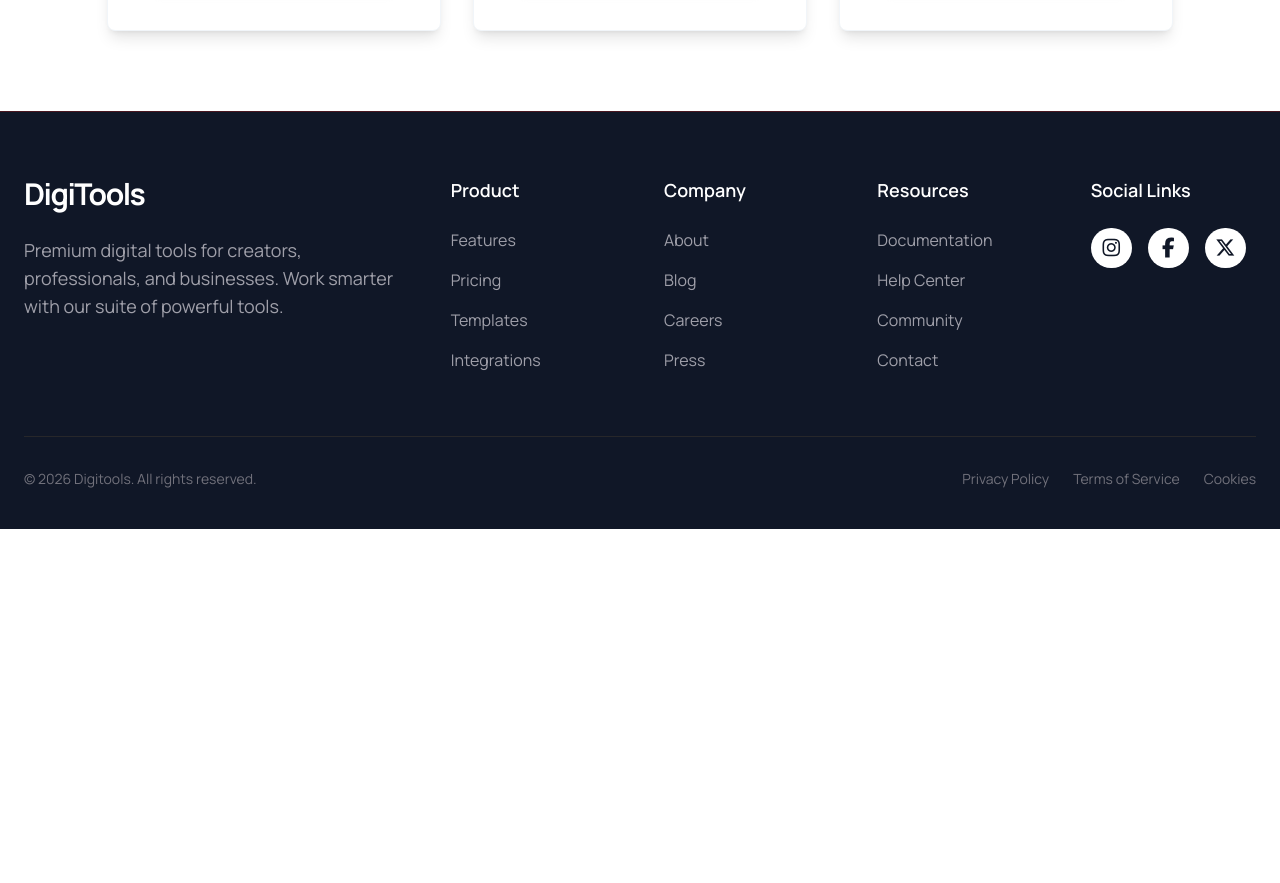
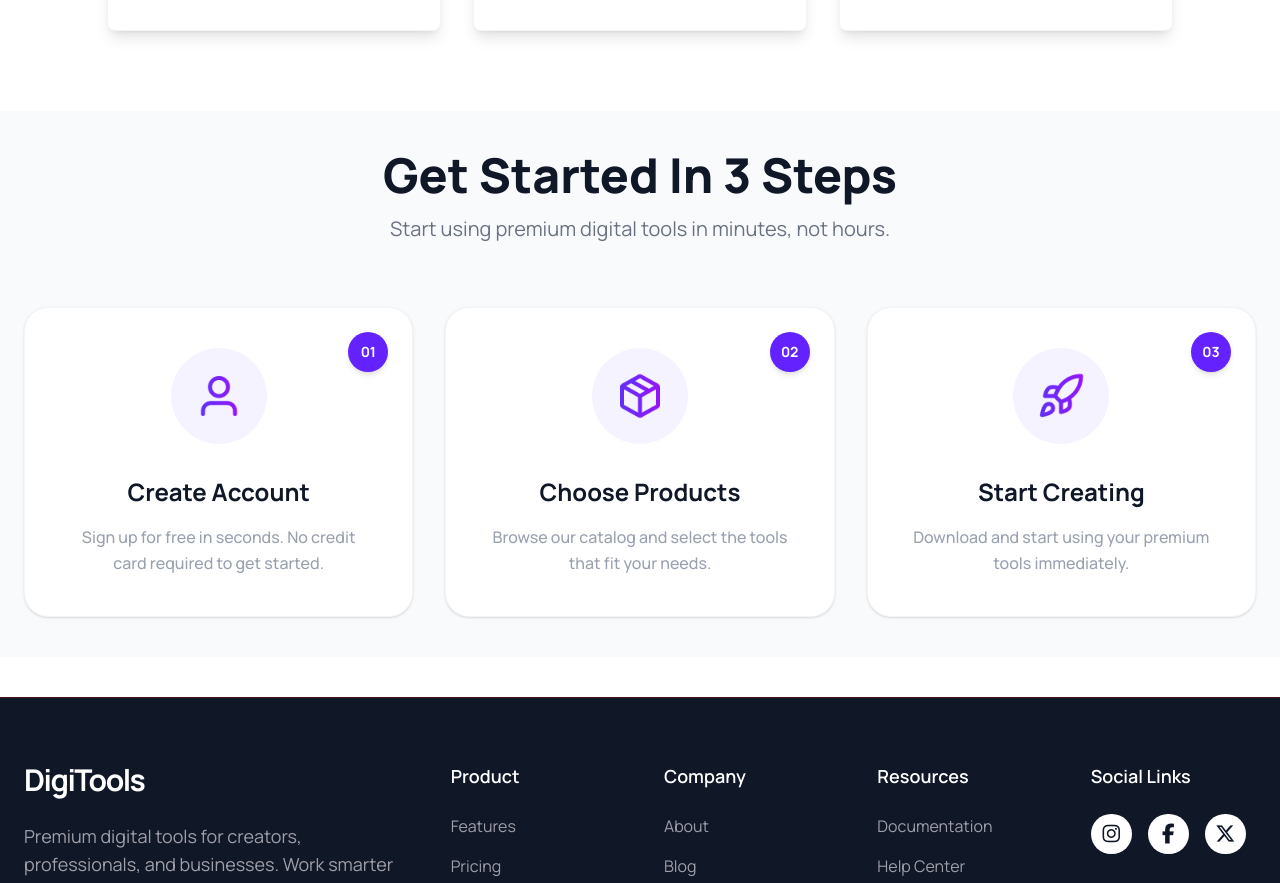
Before and after one commit to Pranto408/digi-tools, a React (Vite) app: page / in a window 1280 px wide. Shown: the part 2242-3125 px from the top of the page. Before the commit the page ends 2771 px from the top, so only its background shows below. Built offline with nearby package versions, Linux system fonts and the light colour scheme.

Commit message:
Get Started Section Complite

```diff
--- a/src/App.jsx
+++ b/src/App.jsx
@@ -5,6 +5,7 @@ import Footer from "./components/Footer";
 import Navber from "./components/Navber";
 import Tools from "./components/Tools";
 import Rating from "./components/Rating";
+import GetStarted from "./components/GetStarted";
 
 const toolsPromise = fetch("/tools.json").then((res) => res.json());
 
@@ -20,6 +21,7 @@ function App() {
       <Suspense fallback={<p>Loading...</p>}>
         <Tools toolsPromise={toolsPromise} carts={carts} setCarts={setCarts} />
       </Suspense>
+      <GetStarted/>
 
       <Footer />
     </>
--- /dev/null
+++ b/src/components/GetStarted.jsx
@@ -0,0 +1,84 @@
+import React from 'react';
+import User from "/user.png";
+import Package from "/package.png";
+import Rocket from "/rocket.png";
+
+const GetStarted = () => {
+    return (
+      <div className="bg-[#f9fafc]">
+        <div className="max-w-7xl mx-auto px-6 bg-[#f9fafc] py-10 mb-10 font-sans">
+          {/* Header Section */}
+          <div className="text-center mb-16">
+            <h1 className="text-3xl md:text-5xl font-extrabold text-[#101727] mb-4">
+              Get Started In 3 Steps
+            </h1>
+            <p className="text-gray-500 text-lg md:text-xl max-w-2xl mx-auto">
+              Start using premium digital tools in minutes, not hours.
+            </p>
+          </div>
+
+          {/* Cards Grid */}
+          <div className="grid grid-cols-1 md:grid-cols-2 lg:grid-cols-3 gap-8">
+            {/* Step 1 */}
+            <div className="relative bg-white p-10 rounded-3xl border border-gray-100 shadow-sm text-center flex flex-col items-center">
+              {/* Badge Number */}
+              <div className="absolute top-6 right-6 bg-[#6322FF] text-white font-bold w-10 h-10 rounded-full flex items-center justify-center text-sm shadow-md">
+                01
+              </div>
+
+              {/* Icon Container (Replace with your <img>) */}
+              <div className="w-24 h-24 bg-[#F5F3FF] rounded-full flex items-center justify-center mb-8">
+                <img src={User} alt="" className="w-12 h-12" />
+              </div>
+
+              <h3 className="text-[#101727] font-bold text-2xl mb-4">
+                Create Account
+              </h3>
+              <p className="text-gray-400 font-medium leading-relaxed">
+                Sign up for free in seconds. No credit card required to get
+                started.
+              </p>
+            </div>
+
+            {/* Step 2 */}
+            <div className="relative bg-white p-10 rounded-3xl border border-gray-100 shadow-sm text-center flex flex-col items-center">
+              <div className="absolute top-6 right-6 bg-[#6322FF] text-white font-bold w-10 h-10 rounded-full flex items-center justify-center text-sm shadow-md">
+                02
+              </div>
+
+              <div className="w-24 h-24 bg-[#F5F3FF] rounded-full flex items-center justify-center mb-8">
+                <img src={Package} alt="" className="w-12 h-12" />
+              </div>
+
+              <h3 className="text-[#101727] font-bold text-2xl mb-4">
+                Choose Products
+              </h3>
+              <p className="text-gray-400 font-medium leading-relaxed">
+                Browse our catalog and select the tools that fit your needs.
+              </p>
+            </div>
+
+            {/* Step 3 */}
+            <div className="relative bg-white p-10 rounded-3xl border border-gray-100 shadow-sm text-center flex flex-col items-center">
+              <div className="absolute top-6 right-6 bg-[#6322FF] text-white font-bold w-10 h-10 rounded-full flex items-center justify-center text-sm shadow-md">
+                03
+              </div>
+
+              <div className="w-24 h-24 bg-[#F5F3FF] rounded-full flex items-center justify-center mb-8">
+                <img src={Rocket} alt="" className="w-12 h-12" />
+              </div>
+
+              <h3 className="text-[#101727] font-bold text-2xl mb-4">
+                Start Creating
+              </h3>
+              <p className="text-gray-400 font-medium leading-relaxed">
+                Download and start using your premium tools immediately.
+              </p>
+            </div>
+          </div>
+        </div>
+      </div>
+    );
+};
+
+export default GetStarted;
```
Also changed, not shown: src/components/Banner.jsx (+3 -5 lines).
